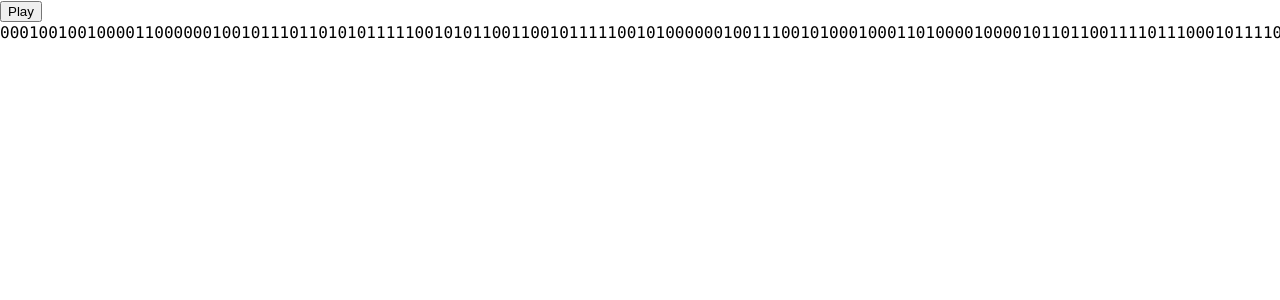
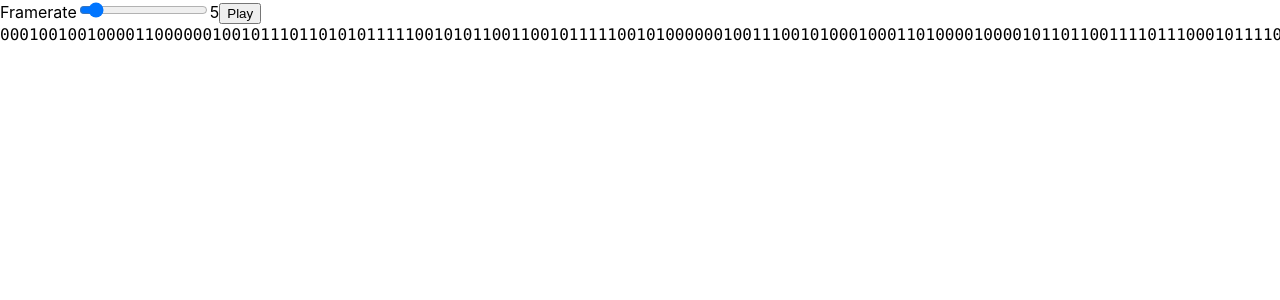
Before and after one commit to ahuth/conway3, a React (Create React App) app: page / in a window 1280 px wide. Shown: the top 300 px of the page. Built offline with nearby package versions, Linux system fonts and the light colour scheme.

Commit message:
Add a slider for controlling framerate

```diff
--- a/src/components/App.tsx
+++ b/src/components/App.tsx
@@ -7,16 +7,28 @@ const initial = randomize(create(100, 100));
 
 export default function App() {
   const [current, setCurrent] = useState(initial);
+  const [framerate, setFramerate] = useState(5);
   const [playing, togglePlaying] = useToggle(false);
 
   const step = useCallback(() => {
     setCurrent(from);
   }, []);
 
-  useFramerate(playing, 2, step);
+  useFramerate(playing, framerate, step);
 
   return (
     <div>
+      <label htmlFor="framerate-range">Framerate</label>
+      <input
+        id="framerate-range"
+        type="range"
+        min="0"
+        max="60"
+        step="1"
+        value={framerate}
+        onChange={(event) => setFramerate(Number(event.target.value))}
+      />
+      <span>{framerate}</span>
       <button
         onClick={togglePlaying}
       >
```
